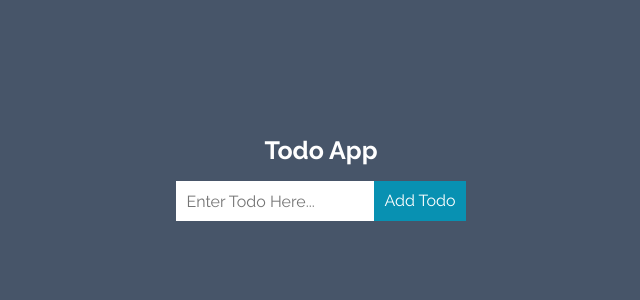
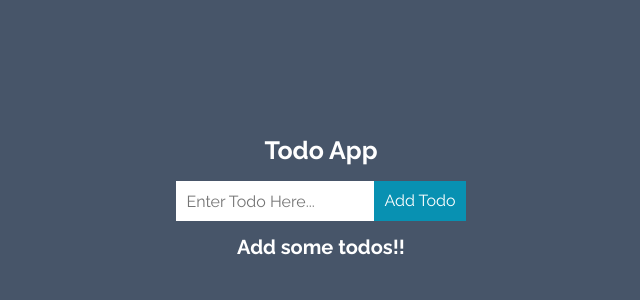
Before and after one commit to surajbera/todo-app, a React (Create React App) app: page / in a window 1280 px wide. Shown: the top 300 px of the page, without its empty margins (319-959 px from the left). Built offline with nearby package versions, Linux system fonts and the light colour scheme.

Commit message:
todo app completed

```diff
--- a/src/App.js
+++ b/src/App.js
@@ -15,8 +15,9 @@ function App() {
 	const [todoToBeEdited, setTodoToBeEdited] = useState(null)
 
 	useEffect(() => {
-		console.log(todos)
-	}, [todos])
+		const savedTodos = JSON.parse(localStorage.getItem('todos'))
+		if (savedTodos && savedTodos.length) setTodos(savedTodos)
+	}, [])
 
 	const addTodos = newTodoItem => {
 		if (todoToBeEdited) {
@@ -29,14 +30,16 @@ function App() {
 			setTodos(newTodos)
 			setTodoToBeEdited(null)
 			toast.info('Todo Edited')
+			localStorage.setItem('todos', JSON.stringify(newTodos))
 			return
 		}
 
 		const todoExists = todos.find(todo => todo.todoText.toLowerCase() === newTodoItem.todoText.toLowerCase())
-
 		if (!todoExists) {
-			setTodos(prevTodos => [newTodoItem, ...prevTodos])
+			const updatedTodos = [newTodoItem, ...todos]
+			setTodos(updatedTodos)
 			toast.success('Todo Added')
+			localStorage.setItem('todos', JSON.stringify(updatedTodos))
 		}
 		if (todoExists) toast.error('Todo already added')
 	}
@@ -48,6 +51,7 @@ function App() {
 	const todoToDelete = todo => {
 		const updatedTodos = todos.filter(todoItem => todoItem.id !== todo.id)
 		setTodos(updatedTodos)
+		localStorage.setItem('todos', JSON.stringify(updatedTodos))
 		if (todoToBeEdited) setTodoToBeEdited(null)
 		toast.success('Todo Deleted')
 	}
@@ -60,11 +64,14 @@ function App() {
 					addTodos={addTodos}
 					todoToBeEdited={todoToBeEdited}
 				/>
-				<TodoList
-					todos={todos}
-					todoToEdit={todoToEdit}
-					todoToDelete={todoToDelete}
-				/>
+				{todos && (
+					<TodoList
+						todos={todos}
+						todoToEdit={todoToEdit}
+						todoToDelete={todoToDelete}
+					/>
+				)}
+				{todos.length === 0 && <h2 className='secondary-heading'>Add some todos!!</h2>}
 				<ToastContainer
 					autoClose={1300}
 					closeOnClick
--- a/src/components/todo-item/TodoItem.css
+++ b/src/components/todo-item/TodoItem.css
@@ -1,7 +1,7 @@
 .todo-item {
 	background-color: var(--todo-list-bg-clr);
 	color: var(--todo-list-clr);
-	padding: 1rem 1.5rem;
+	padding: 1rem 1.5rem 1rem 1.5rem;
 	border-radius: 1rem;
 	justify-content: space-between;
 	align-items: center;
@@ -17,6 +17,7 @@
 	-webkit-box-orient: vertical;
 	overflow: hidden;
 	-webkit-line-clamp: 2;
+	padding-right: 1rem;
 }
 .todo-icon {
 	font-size: 2rem;
--- a/src/style.css
+++ b/src/style.css
@@ -35,6 +35,7 @@ body {
 	flex-direction: column;
 	justify-content: center;
 	align-items: center;
+	padding: 0 1.3rem;
 }
 .todo-wrapper {
 	height: 50rem;
@@ -43,3 +44,8 @@ body {
 .app-heading {
 	font-size: 2.5rem;
 }
+.secondary-heading {
+	font-size: 2rem;
+	text-align: center;
+	margin: 1.5rem 0;
+}
```
